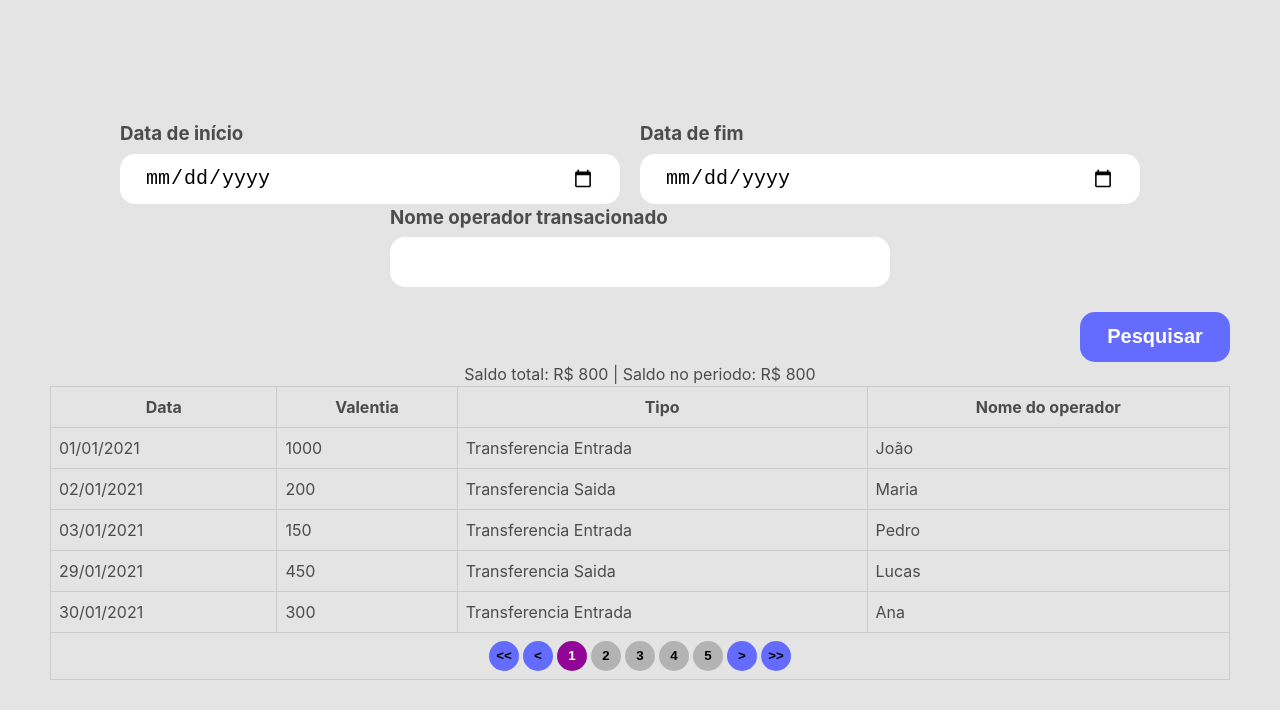
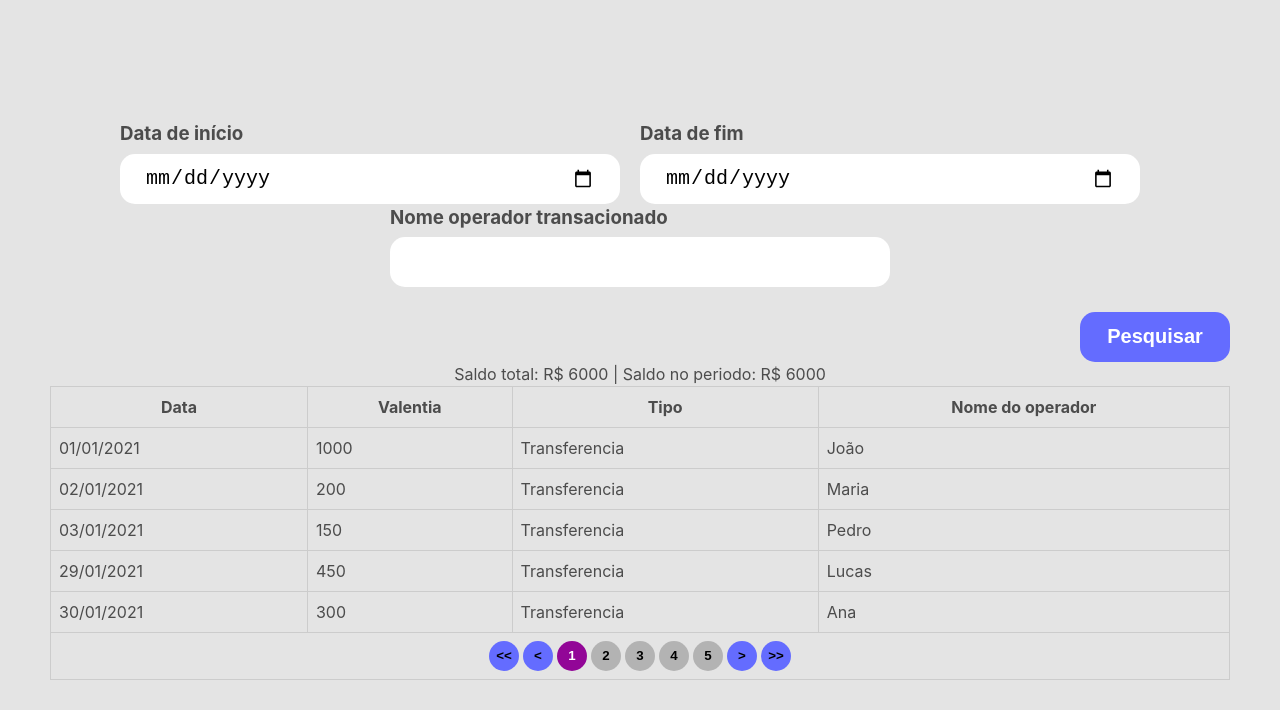
Before and after one commit to me-luc/ps-supera-frontend, a React (Vite) app: page / in a window 1280 px wide. Shown: the top 710 px of the page. Built offline with nearby package versions, Linux system fonts and the light colour scheme; the HTML template or start-up script is replaced by a standard one.

Commit message:
feat: update operation type

```diff
--- a/src/App.tsx
+++ b/src/App.tsx
@@ -88,127 +88,127 @@ function getData(): OperationData[] {
 		{
 			date: '01/01/2021',
 			value: 1000,
-			type: 'Transferencia Entrada',
+			type: 'Transferencia',
 			operatorName: 'João',
 		},
 		{
 			date: '02/01/2021',
 			value: 200,
-			type: 'Transferencia Saida',
+			type: 'Transferencia',
 			operatorName: 'Maria',
 		},
 		{
 			date: '03/01/2021',
 			value: 150,
-			type: 'Transferencia Entrada',
+			type: 'Transferencia',
 			operatorName: 'Pedro',
 		},
 		{
 			date: '29/01/2021',
 			value: 450,
-			type: 'Transferencia Saida',
+			type: 'Transferencia',
 			operatorName: 'Lucas',
 		},
 		{
 			date: '30/01/2021',
 			value: 300,
-			type: 'Transferencia Entrada',
+			type: 'Transferencia',
 			operatorName: 'Ana',
 		},
 		{
 			date: '01/01/2021',
 			value: 100,
-			type: 'Transferencia Entrada',
+			type: 'Transferencia',
 			operatorName: 'João',
 		},
 		{
 			date: '02/01/2021',
 			value: 200,
-			type: 'Transferencia Saida',
+			type: 'Transferencia',
 			operatorName: 'Maria 2',
 		},
 		{
 			date: '03/01/2021',
 			value: 150,
-			type: 'Transferencia Entrada',
+			type: 'Transferencia',
 			operatorName: 'Pedro 2',
 		},
 		{
 			date: '29/01/2021',
 			value: 450,
-			type: 'Transferencia Saida',
+			type: 'Transferencia',
 			operatorName: 'Lucas 2',
 		},
 		{
 			date: '30/01/2021',
 			value: 300,
-			type: 'Transferencia Entrada',
+			type: 'Transferencia',
 			operatorName: 'Ana',
 		},
 		{
 			date: '01/01/2021',
 			value: 100,
-			type: 'Transferencia Entrada',
+			type: 'Transferencia',
 			operatorName: 'João',
 		},
 		{
 			date: '02/01/2021',
 			value: 200,
-			type: 'Transferencia Saida',
+			type: 'Transferencia',
 			operatorName: 'Maria',
 		},
 		{
 			date: '03/01/2021',
 			value: 150,
-			type: 'Transferencia Entrada',
+			type: 'Transferencia',
 			operatorName: 'Pedro',
 		},
 		{
 			date: '29/01/2021',
 			value: 450,
-			type: 'Transferencia Saida',
+			type: 'Transferencia',
 			operatorName: 'Lucas',
 		},
 		{
 			date: '30/01/2021',
 			value: 300,
-			type: 'Transferencia Entrada',
+			type: 'Transferencia',
 			operatorName: 'Ana',
 		},
 		{
 			date: '01/01/2021',
 			value: 100,
-			type: 'Transferencia Entrada',
+			type: 'Transferencia',
 			operatorName: 'João',
 		},
 		{
 			date: '02/01/2021',
 			value: 200,
-			type: 'Transferencia Saida',
+			type: 'Transferencia',
 			operatorName: 'Maria',
 		},
 		{
 			date: '03/01/2021',
 			value: 150,
-			type: 'Transferencia Entrada',
+			type: 'Transferencia',
 			operatorName: 'Pedro',
 		},
 		{
 			date: '29/01/2021',
 			value: 450,
-			type: 'Transferencia Saida',
+			type: 'Transferencia',
 			operatorName: 'Lucas',
 		},
 		{
 			date: '30/01/2021',
 			value: 300,
-			type: 'Transferencia Entrada',
+			type: 'Transferencia',
 			operatorName: 'Ana',
 		},
 		{
 			date: '30/01/2021',
 			value: 300,
-			type: 'Transferencia Entrada',
+			type: 'Transferencia',
 			operatorName: 'Ana',
 		},
 	];
--- a/src/types.ts
+++ b/src/types.ts
@@ -8,17 +8,12 @@ export interface Operation {
 export interface OperationData {
 	date: string;
 	value: number;
-	type:
-		| 'Deposito'
-		| 'Saque'
-		| 'Transferencia Entrada'
-		| 'Transferencia Saida';
+	type: 'Deposito' | 'Saque' | 'Transferencia';
 	operatorName: string;
 }
 
 export enum OperationType {
 	DEPOSIT = 'Deposito',
 	WITHDRAW = 'Saque',
-	INCOMING_TRANSFER = 'Transferencia Entrada',
-	OUTGOING_TRANSFER = 'Transferencia Saida',
+	INCOMING_TRANSFER = 'Transferencia',
 }
--- a/src/utils.ts
+++ b/src/utils.ts
@@ -6,8 +6,6 @@ export function calculateBalance(data: Operation[]): number {
 	data.forEach((item) => {
 		if (item.type === OperationType.INCOMING_TRANSFER)
 			totalBalance += item.value;
-		if (item.type === OperationType.OUTGOING_TRANSFER)
-			totalBalance -= item.value;
 		if (item.type === OperationType.DEPOSIT) totalBalance += item.value;
 		if (item.type === OperationType.WITHDRAW) totalBalance -= item.value;
 	});
@@ -19,8 +17,6 @@ export function getType(type: string): OperationType {
 	switch (type) {
 		case 'Transferencia Entrada':
 			return OperationType.INCOMING_TRANSFER;
-		case 'Transferencia Saida':
-			return OperationType.OUTGOING_TRANSFER;
 		case 'Deposito':
 			return OperationType.DEPOSIT;
 		case 'Saque':
```
